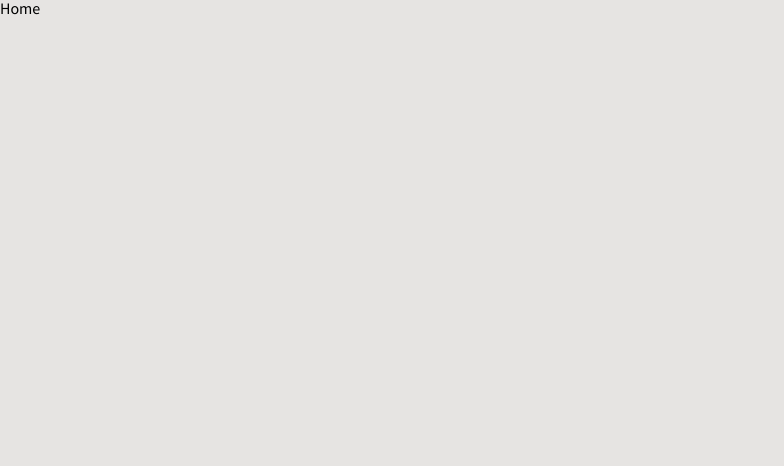
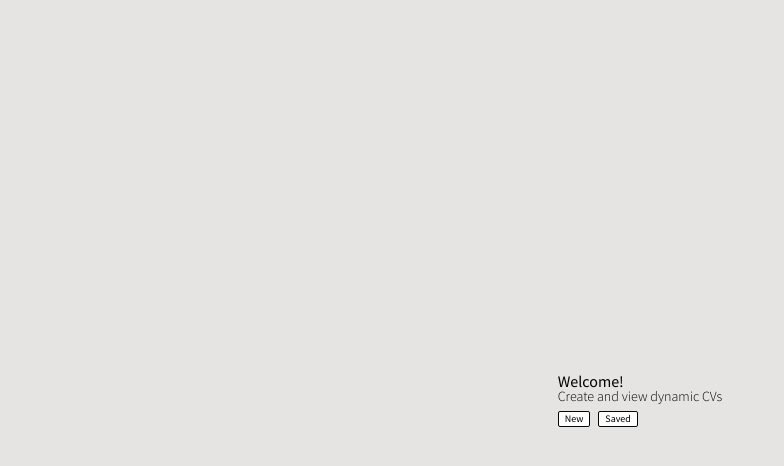
Before and after one commit to sndell/simple-cv, a React (Create React App) app: page / in a window 1280 px wide. Shown: the top 466 px of the page, without its empty margins (0-784 px from the left). Built offline with nearby package versions, Linux system fonts and the light colour scheme.

Commit message:
started working on the home screen

```diff
--- a/src/common/styles/theme.ts
+++ b/src/common/styles/theme.ts
@@ -1,6 +1,6 @@
 const theme = {
   colors: {
-    primary: '#0e0e0e',
+    primary: '#ffffff',
     secondary: '#070707',
     secondary_dark: '#000000',
     tertiary: '#303030',
--- a/src/pages/home/components/index.tsx
+++ b/src/pages/home/components/index.tsx
@@ -1,7 +1,60 @@
+import styled from 'styled-components';
 type Props = {};
 
 const Home = (props: Props) => {
-  return <h1>Home</h1>;
+  return (
+    <Wrapper>
+      <Content>
+        <Text>
+          <h1>Welcome!</h1>
+          <p>Create and view dynamic CVs</p>
+        </Text>
+        <Buttons>
+          <button type="button">New</button>
+          <button type="button">Saved</button>
+        </Buttons>
+      </Content>
+    </Wrapper>
+  );
 };
 
+const Wrapper = styled.div`
+  height: 100vh;
+  display: flex;
+  justify-content: center;
+  align-items: center;
+`;
+
+const Content = styled.div`
+  width: fit-content;
+  display: flex;
+  flex-direction: column;
+`;
+
+const Text = styled.div`
+  h1 {
+    font-weight: 500;
+  }
+
+  p {
+    font-size: 14px;
+    font-weight: 300;
+  }
+`;
+
+const Buttons = styled.div`
+  display: flex;
+  gap: 8px;
+  margin-top: 8px;
+
+  button {
+    font-size: 10px;
+    padding: 2px 6px;
+    border: 0.5px solid ${({ theme }) => theme.colors.secondary};
+    border-radius: 2px;
+    background-color: ${({ theme }) => theme.colors.primary};
+    cursor: pointer;
+  }
+`;
+
 export default Home;
```
